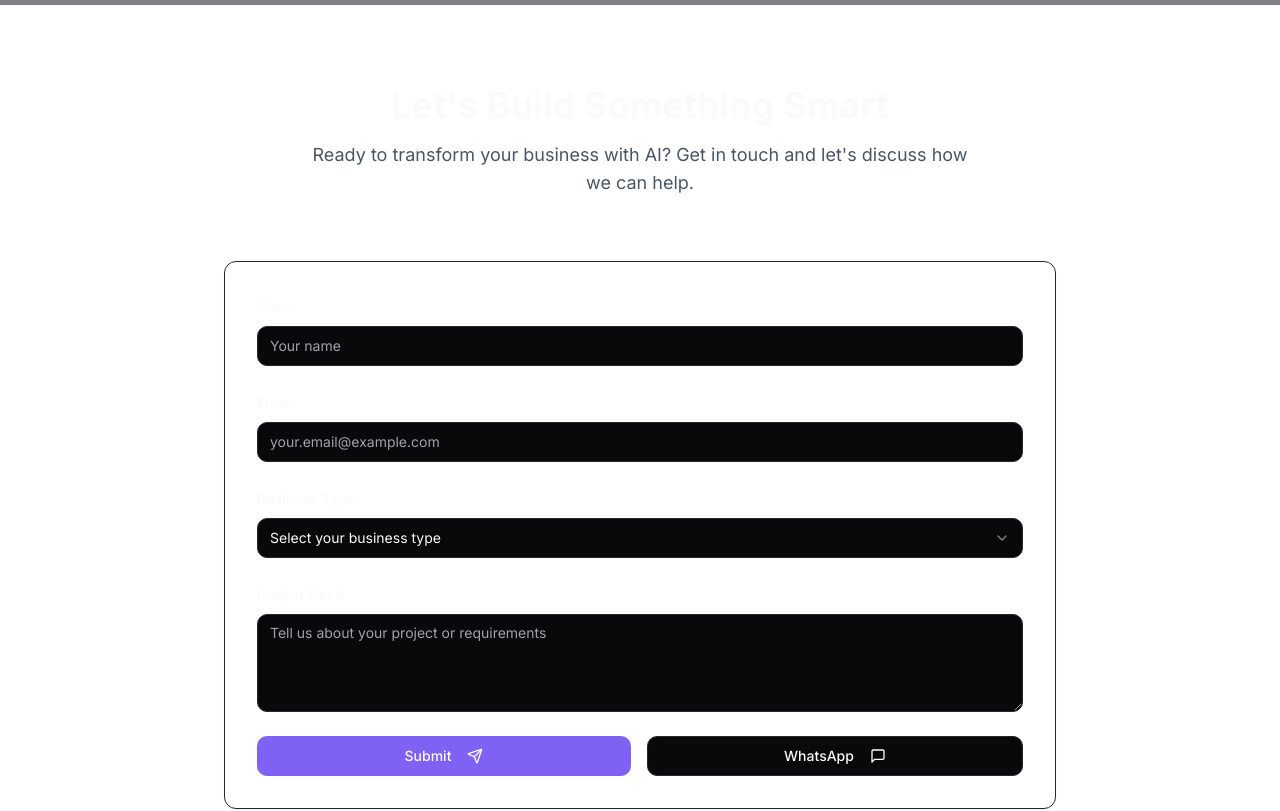
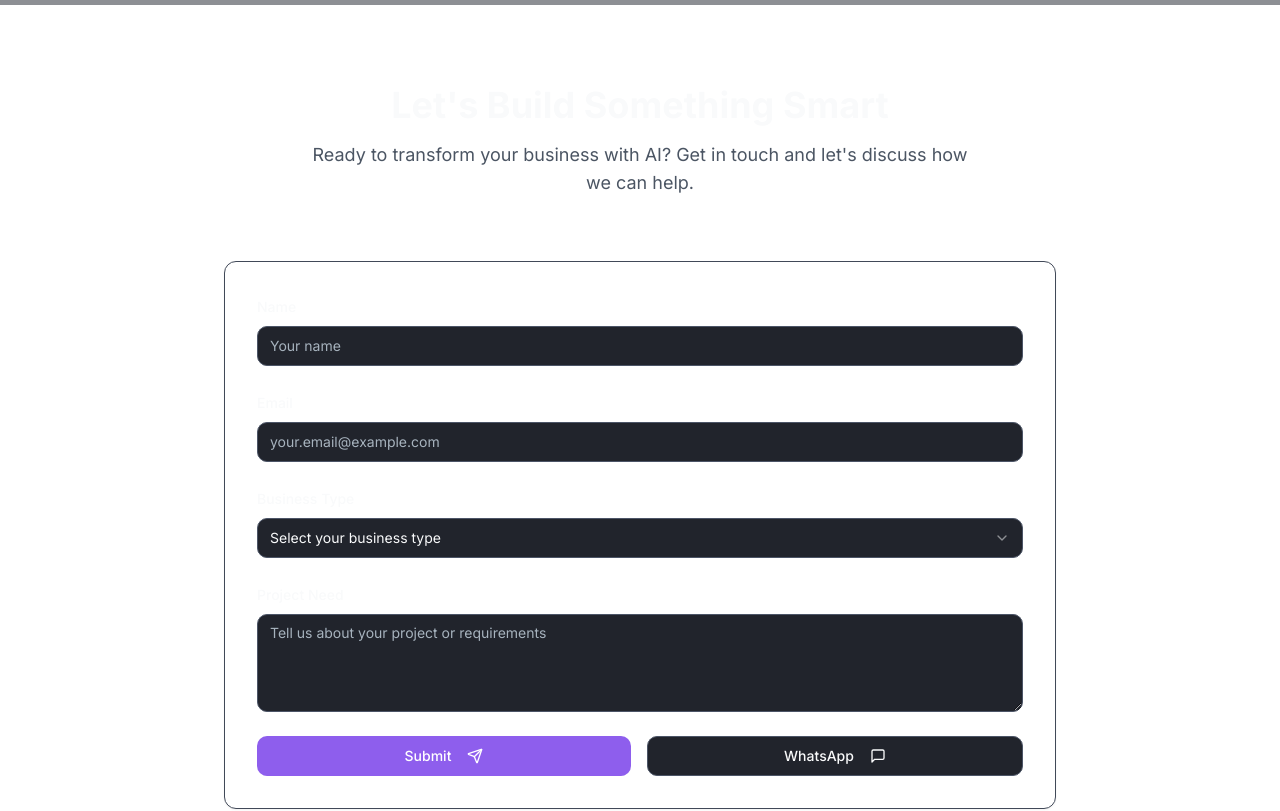
Before and after one commit to DevRohan33/Aigenyx, a React (Vite) app: page / in a window 1280 px wide. Shown: the part 2782-3593 px from the top of the page. Built offline with nearby package versions, Linux system fonts and the light colour scheme.

Commit message:
Refactor: Update color theme
Update the color theme to remove the black theme.

```diff
--- a/src/index.css
+++ b/src/index.css
@@ -46,33 +46,33 @@
   }
 
   .dark {
-    --background: 240 10% 3.9%;
-    --foreground: 0 0% 98%;
+    --background: 220 15% 15%; /* Deep midnight blue-gray */
+    --foreground: 210 20% 98%; /* Soft off-white */
 
-    --card: 240 10% 3.9%;
-    --card-foreground: 0 0% 98%;
+    --card: 220 15% 18%; /* Slightly lighter than background */
+    --card-foreground: 210 20% 95%;
 
-    --popover: 240 10% 3.9%;
-    --popover-foreground: 0 0% 98%;
+    --popover: 220 15% 18%;
+    --popover-foreground: 210 20% 95%;
 
-    --primary: 252 87% 67%;
-    --primary-foreground: 0 0% 98%;
+    --primary: 260 80% 65%; /* Deep vibrant purple */
+    --primary-foreground: 0 0% 100%;
 
-    --secondary: 217.2 32.6% 17.5%;
-    --secondary-foreground: 0 0% 98%;
+    --secondary: 240 50% 30%; /* Deep saturated blue-gray */
+    --secondary-foreground: 210 20% 98%;
 
-    --muted: 240 3.7% 15.9%;
-    --muted-foreground: 240 5% 64.9%;
+    --muted: 220 15% 25%; /* Muted dark gray-blue */
+    --muted-foreground: 210 15% 70%;
 
-    --accent: 240 3.7% 15.9%;
-    --accent-foreground: 0 0% 98%;
+    --accent: 280 50% 35%; /* Rich purple accent */
+    --accent-foreground: 0 0% 100%;
 
-    --destructive: 0 62.8% 30.6%;
-    --destructive-foreground: 0 0% 98%;
+    --destructive: 350 70% 50%; /* Vibrant red */
+    --destructive-foreground: 0 0% 100%;
 
-    --border: 240 3.7% 15.9%;
-    --input: 240 3.7% 15.9%;
-    --ring: 240 4.9% 83.9%;
+    --border: 220 15% 30%; /* Dark border */
+    --input: 220 15% 35%;
+    --ring: 260 80% 65%;
   }
 
   * {
```
